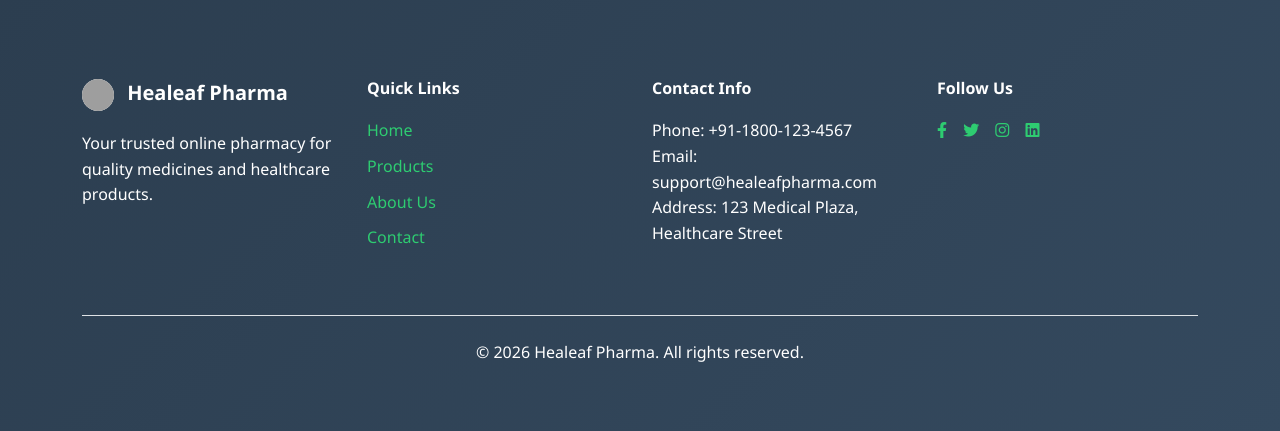
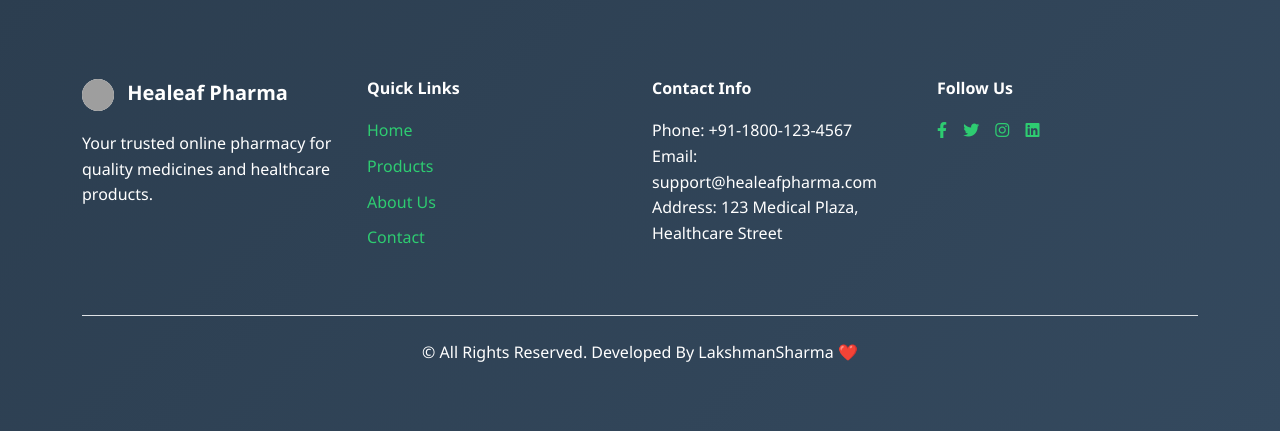
Before and after one commit to Lakisharma/health-pharma, a Django app: page /about/ in a window 1280 px wide. Shown: the part 1733-2164 px from the top of the page. Run offline with Django 5.2, Linux system fonts and the light colour scheme; data comes from the database, SQL or seed files in the repository; grey boxes are pictures that could not be loaded.

Commit message:
Update footer credits to LakshmanSharma

```diff
--- a/newapp/templates/base.html
+++ b/newapp/templates/base.html
@@ -746,7 +746,7 @@
                 </div>
             </div>
             <div class="text-center mt-4 border-top pt-4">
-                <p>&copy; 2026 Healeaf Pharma. All rights reserved.</p>
+                <p>&copy; All Rights Reserved. Developed By LakshmanSharma ❤️</p>
             </div>
         </div>
     </footer>
```
